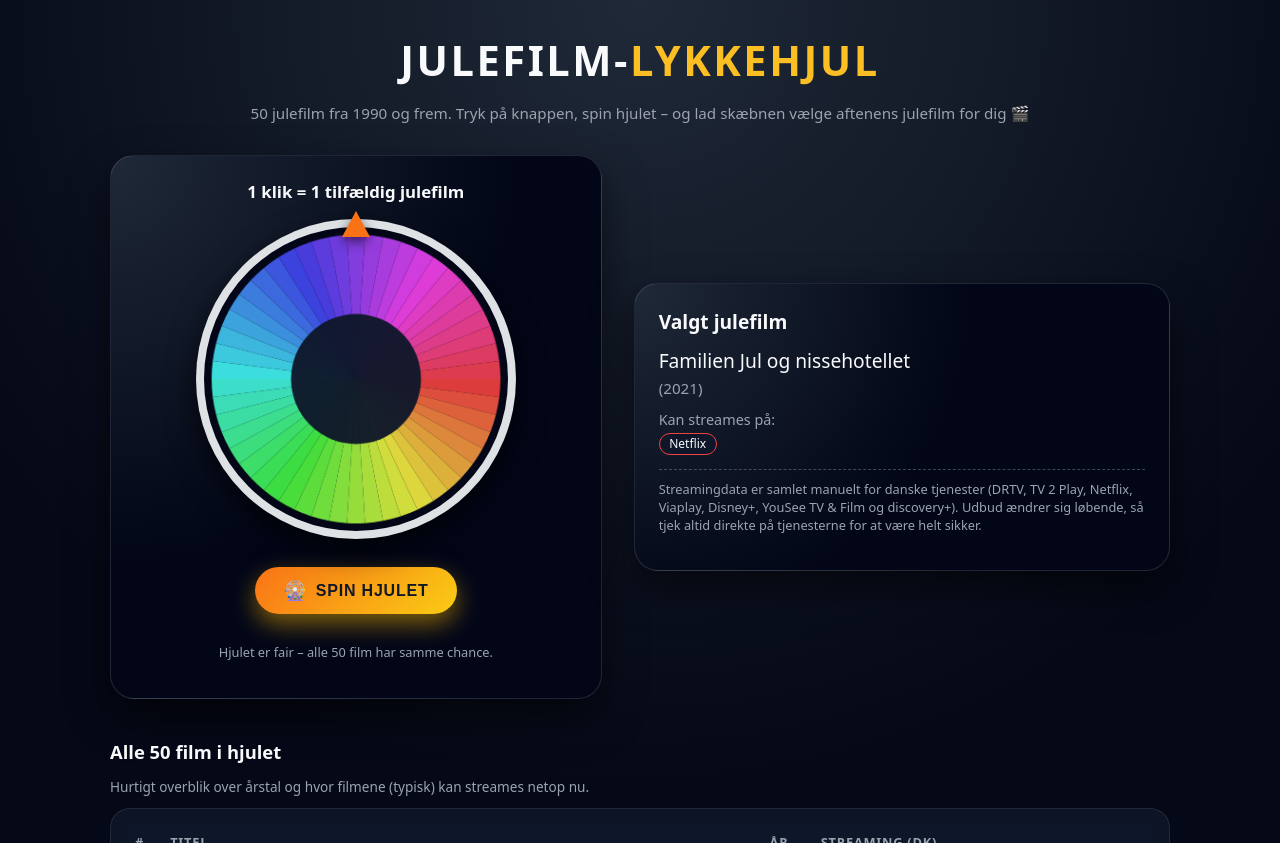
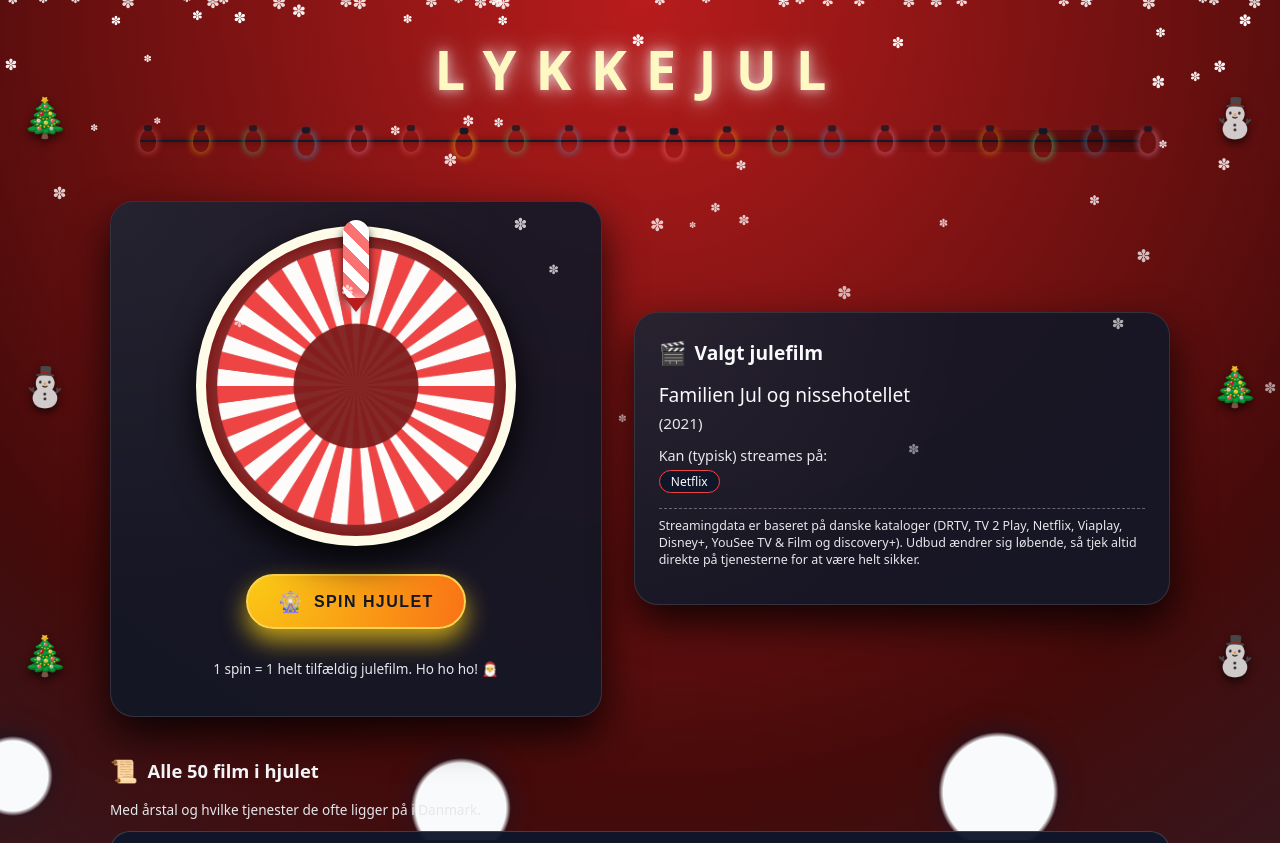
Before and after one commit to mortenvikaer-max/LykkeJULET, a plain HTML site: page index.html in a window 1280 px wide. Shown: the top 843 px of the page. Drawn offline with Linux system fonts and the light colour scheme.

Commit message:
Update index.html

```diff
--- a/index.html
+++ b/index.html
@@ -2,17 +2,17 @@
 <html lang="da">
 <head>
   <meta charset="UTF-8" />
-  <title>Julefilm-lykkehjul</title>
+  <title>LYKKEJUL</title>
   <meta name="viewport" content="width=device-width, initial-scale=1" />
   <style>
     :root {
-      --bg: #050816;
-      --card: #111827;
-      --accent: #f97316;
-      --accent-soft: #fbbf24;
+      --bg-red: #7f1d1d;
+      --bg-red-dark: #450a0a;
+      --card: rgba(17, 24, 39, 0.9);
+      --accent: #fbbf24;
+      --accent-strong: #f97316;
       --text: #f9fafb;
-      --muted: #9ca3af;
-      --border: #1f2933;
+      --muted: #e5e7eb;
     }
 
     * {
@@ -21,36 +21,123 @@
 
     body {
       margin: 0;
+      min-height: 100vh;
       font-family: system-ui, -apple-system, BlinkMacSystemFont, "Segoe UI",
         sans-serif;
-      background: radial-gradient(circle at top, #1f2937 0, #050816 55%);
       color: var(--text);
-      min-height: 100vh;
+      background: radial-gradient(circle at top, #b91c1c 0, #450a0a 55%, #1f2937 100%);
+      overflow-x: hidden;
+    }
+
+    /* Faldende sne */
+    .snowflake {
+      position: fixed;
+      top: -10px;
+      color: #fff;
+      font-size: 0.6rem;
+      opacity: 0.85;
+      pointer-events: none;
+      z-index: 20;
+      animation-name: snow-fall;
+      animation-timing-function: linear;
+      animation-iteration-count: infinite;
+    }
+
+    @keyframes snow-fall {
+      0% {
+        transform: translateY(-10vh) translateX(0);
+        opacity: 0;
+      }
+      10% {
+        opacity: 1;
+      }
+      100% {
+        transform: translateY(110vh) translateX(20px);
+        opacity: 0;
+      }
     }
 
     .container {
       max-width: 1100px;
       margin: 0 auto;
       padding: 2rem 1.25rem 3rem;
+      position: relative;
+      z-index: 1;
     }
 
     h1 {
-      font-size: clamp(2rem, 4vw, 2.6rem);
-      margin: 0 0 0.25rem;
-      letter-spacing: 0.06em;
+      font-size: clamp(2.4rem, 6vw, 3.4rem);
+      margin: 0 0 1.2rem;
+      letter-spacing: 0.35em;
       text-transform: uppercase;
       text-align: center;
+      color: #fef9c3;
+      text-shadow: 0 0 10px rgba(248, 250, 252, 0.5),
+        0 0 22px rgba(248, 250, 252, 0.8);
     }
 
-    h1 span {
-      color: var(--accent-soft);
+    /* Top-lyskæde */
+    .garland {
+      position: relative;
+      height: 60px;
+      margin-bottom: 1rem;
+      display: flex;
+      justify-content: center;
+      align-items: flex-start;
     }
 
-    .subtitle {
-      text-align: center;
-      color: var(--muted);
-      margin-bottom: 2rem;
-      font-size: 0.95rem;
+    .garland-line {
+      position: relative;
+      width: 100%;
+      max-width: 1000px;
+      height: 2px;
+      background: #111827;
+      border-radius: 999px;
+      box-shadow: 0 0 6px rgba(0, 0, 0, 0.6);
+      transform: translateY(15px);
+    }
+
+    .garland-line::before {
+      content: "";
+      position: absolute;
+      inset: -10px 0;
+      background: radial-gradient(circle at 10% 0, transparent 0 70%, rgba(0, 0, 0, 0.6) 100%);
+      opacity: 0.5;
+      pointer-events: none;
+    }
+
+    .light {
+      position: absolute;
+      top: -10px;
+      width: 16px;
+      height: 22px;
+      border-radius: 50% 50% 45% 45%;
+      box-shadow: 0 0 8px currentColor;
+      transform-origin: top center;
+      animation: light-pulse 1.6s ease-in-out infinite alternate;
+    }
+
+    .light::before {
+      content: "";
+      position: absolute;
+      top: -5px;
+      left: 50%;
+      transform: translateX(-50%);
+      width: 8px;
+      height: 6px;
+      border-radius: 2px;
+      background: #111827;
+    }
+
+    @keyframes light-pulse {
+      from {
+        transform: translateY(0) scale(1);
+        opacity: 0.7;
+      }
+      to {
+        transform: translateY(4px) scale(1.12);
+        opacity: 1;
+      }
     }
 
     .grid {
@@ -66,20 +153,29 @@
       }
     }
 
-    .wheel-card,
-    .info-card {
-      background: radial-gradient(circle at top left, #1f2937 0, #020617 55%);
+    .card {
+      background: var(--card);
       border-radius: 1.5rem;
       padding: 1.5rem;
-      box-shadow: 0 18px 40px rgba(0, 0, 0, 0.55);
-      border: 1px solid rgba(148, 163, 184, 0.2);
+      box-shadow: 0 18px 40px rgba(0, 0, 0, 0.8);
+      border: 1px solid rgba(248, 250, 252, 0.12);
+      position: relative;
+      overflow: hidden;
     }
 
-    .wheel-title {
-      text-align: center;
-      font-weight: 600;
-      margin-bottom: 1rem;
-      font-size: 1.05rem;
+    .card::before {
+      content: "";
+      position: absolute;
+      inset: 0;
+      pointer-events: none;
+      border-radius: inherit;
+      background: radial-gradient(circle at top left, rgba(248, 250, 252, 0.08), transparent 55%);
+      opacity: 0.7;
+    }
+
+    .card-inner {
+      position: relative;
+      z-index: 1;
     }
 
     .wheel-wrapper {
@@ -102,41 +198,63 @@
       width: 100%;
       height: 100%;
       border-radius: 50%;
-      border: 8px solid rgba(248, 250, 252, 0.9);
-      box-shadow: 0 12px 30px rgba(0, 0, 0, 0.7);
+      border: 10px solid #fefce8;
+      box-shadow: 0 14px 35px rgba(0, 0, 0, 0.9);
       transition: transform 4s cubic-bezier(0.22, 0.61, 0.36, 1);
-      background: radial-gradient(circle at center, #111827 0, #020617 60%);
+      background: radial-gradient(circle at center, #fee2e2 0, #7f1d1d 70%);
     }
 
+    /* Sukkerstok-pil */
     .pointer {
       position: absolute;
-      top: -8px;
+      top: -6px;
+      left: 50%;
+      transform: translateX(-50%);
+      width: 26px;
+      height: 80px;
+      background: repeating-linear-gradient(
+        45deg,
+        #ffffff 0 10px,
+        #f97373 10px 20px
+      );
+      border-radius: 14px;
+      box-shadow: 0 6px 10px rgba(0, 0, 0, 0.8);
+      display: flex;
+      justify-content: center;
+      align-items: flex-end;
+      overflow: visible;
+    }
+
+    .pointer::after {
+      content: "";
+      position: absolute;
+      bottom: -12px;
       left: 50%;
       transform: translateX(-50%);
       width: 0;
       height: 0;
-      border-left: 14px solid transparent;
-      border-right: 14px solid transparent;
-      border-bottom: 26px solid var(--accent);
-      filter: drop-shadow(0 4px 6px rgba(0, 0, 0, 0.6));
+      border-left: 11px solid transparent;
+      border-right: 11px solid transparent;
+      border-top: 14px solid #b91c1c;
+      filter: drop-shadow(0 0 4px rgba(248, 250, 252, 0.9));
     }
 
     .spin-button {
       margin-top: 0.75rem;
-      padding: 0.75rem 1.75rem;
+      padding: 0.85rem 1.9rem;
       border-radius: 999px;
-      border: none;
+      border: 2px solid #fcd34d;
       font-size: 1rem;
-      font-weight: 600;
-      letter-spacing: 0.05em;
+      font-weight: 700;
+      letter-spacing: 0.09em;
       text-transform: uppercase;
-      background: linear-gradient(135deg, #f97316, #facc15);
+      background: radial-gradient(circle at top left, #facc15, #f97316);
       color: #111827;
       cursor: pointer;
-      box-shadow: 0 10px 25px rgba(248, 181, 0, 0.5);
+      box-shadow: 0 12px 25px rgba(250, 204, 21, 0.75);
       display: inline-flex;
       align-items: center;
-      gap: 0.5rem;
+      gap: 0.6rem;
     }
 
     .spin-button:disabled {
@@ -146,19 +264,27 @@
     }
 
     .spin-button span.icon {
-      font-size: 1.2rem;
+      font-size: 1.25rem;
     }
 
-    .hint {
-      font-size: 0.8rem;
+    .side-hint {
+      font-size: 0.85rem;
       color: var(--muted);
       text-align: center;
     }
 
-    .info-card h2 {
+    /* Valgt film-kort */
+    .info-card-title {
+      font-size: 1.2rem;
       margin-top: 0;
-      font-size: 1.2rem;
-      margin-bottom: 0.75rem;
+      margin-bottom: 0.8rem;
+      display: flex;
+      align-items: center;
+      gap: 0.5rem;
+    }
+
+    .info-card-title span.emoji {
+      font-size: 1.4rem;
     }
 
     .current-title {
@@ -167,14 +293,14 @@
     }
 
     .current-year {
-      margin: 0.25rem 0 0.75rem;
+      margin: 0.3rem 0 0.8rem;
       color: var(--muted);
       font-size: 0.95rem;
     }
 
     .streaming-label {
       font-size: 0.9rem;
-      margin-bottom: 0.25rem;
+      margin-bottom: 0.3rem;
       color: var(--muted);
     }
 
@@ -188,11 +314,11 @@
     .badge {
       display: inline-flex;
       align-items: center;
-      padding: 0.12rem 0.6rem;
+      padding: 0.15rem 0.7rem;
       border-radius: 999px;
       font-size: 0.75rem;
-      border: 1px solid rgba(148, 163, 184, 0.5);
-      background: rgba(15, 23, 42, 0.9);
+      border: 1px solid rgba(248, 250, 252, 0.6);
+      background: rgba(15, 23, 42, 0.95);
       color: var(--text);
       white-space: nowrap;
     }
@@ -211,7 +337,7 @@
 
     .badge[data-service="DRTV"],
     .badge[data-service="TV 2 Play"] {
-      border-color: #eab308;
+      border-color: #facc15;
     }
 
     .badge[data-service="YouSee TV & Film"] {
@@ -229,17 +355,25 @@
     }
 
     .disclaimer {
-      font-size: 0.8rem;
+      font-size: 0.78rem;
       color: var(--muted);
-      margin-top: 0.8rem;
-      border-top: 1px dashed rgba(148, 163, 184, 0.4);
-      padding-top: 0.6rem;
+      margin-top: 0.9rem;
+      border-top: 1px dashed rgba(248, 250, 252, 0.35);
+      padding-top: 0.5rem;
     }
 
+    /* Liste-sektion */
     h2.list-heading {
-      margin-top: 2.5rem;
+      margin-top: 2.4rem;
       margin-bottom: 0.5rem;
       font-size: 1.15rem;
+      display: flex;
+      align-items: center;
+      gap: 0.6rem;
+    }
+
+    h2.list-heading span {
+      font-size: 1.4rem;
     }
 
     .list-subtitle {
@@ -249,10 +383,10 @@
     }
 
     .table-wrapper {
-      background: rgba(15, 23, 42, 0.85);
+      background: rgba(15, 23, 42, 0.96);
       border-radius: 1.25rem;
       padding: 1rem;
-      border: 1px solid rgba(148, 163, 184, 0.15);
+      border: 1px solid rgba(248, 250, 252, 0.18);
       overflow: auto;
       max-height: 420px;
     }
@@ -267,7 +401,7 @@
     thead {
       position: sticky;
       top: 0;
-      background: rgba(15, 23, 42, 0.98);
+      background: rgba(15, 23, 42, 1);
       z-index: 1;
     }
 
@@ -279,23 +413,23 @@
 
     th {
       font-weight: 600;
-      font-size: 0.8rem;
+      font-size: 0.78rem;
       text-transform: uppercase;
       letter-spacing: 0.06em;
       color: var(--muted);
-      border-bottom: 1px solid rgba(148, 163, 184, 0.4);
+      border-bottom: 1px solid rgba(248, 250, 252, 0.35);
     }
 
     tbody tr:nth-child(even) {
-      background: rgba(15, 23, 42, 0.85);
+      background: rgba(15, 23, 42, 0.9);
     }
 
     tbody tr:nth-child(odd) {
-      background: rgba(15, 23, 42, 0.4);
+      background: rgba(15, 23, 42, 0.7);
     }
 
     tbody tr:hover {
-      background: rgba(248, 250, 252, 0.04);
+      background: rgba(248, 250, 252, 0.06);
     }
 
     td.index-cell {
@@ -313,20 +447,87 @@
       margin-right: 0.2rem;
       margin-bottom: 0.15rem;
     }
+
+    /* Snelandskab + pynt i bund og sider */
+    .snow-hills {
+      position: fixed;
+      bottom: -40px;
+      left: 50%;
+      transform: translateX(-50%);
+      width: 140%;
+      height: 160px;
+      background:
+        radial-gradient(circle at 15% 60%, #f9fafb 0 35px, transparent 40px),
+        radial-gradient(circle at 40% 80%, #f9fafb 0 45px, transparent 50px),
+        radial-gradient(circle at 70% 70%, #f9fafb 0 55px, transparent 60px),
+        radial-gradient(circle at 95% 80%, #f9fafb 0 45px, transparent 50px);
+      filter: drop-shadow(0 -4px 12px rgba(15, 23, 42, 0.7));
+      z-index: 0;
+      pointer-events: none;
+    }
+
+    .decor-side {
+      position: fixed;
+      top: 90px;
+      bottom: 120px;
+      width: 80px;
+      display: flex;
+      flex-direction: column;
+      justify-content: space-between;
+      align-items: center;
+      font-size: 2.4rem;
+      pointer-events: none;
+      z-index: 0;
+      opacity: 0.9;
+      text-shadow: 0 4px 8px rgba(0, 0, 0, 0.7);
+    }
+
+    .decor-side.left {
+      left: 5px;
+    }
+
+    .decor-side.right {
+      right: 5px;
+    }
+
+    .decor-side span {
+      display: block;
+    }
+
+    @media (max-width: 900px) {
+      .decor-side {
+        display: none;
+      }
+    }
   </style>
 </head>
 <body>
+  <!-- Sidelandskab / pynt -->
+  <div class="decor-side left">
+    <span>🎄</span>
+    <span>⛄</span>
+    <span>🎄</span>
+  </div>
+  <div class="decor-side right">
+    <span>⛄</span>
+    <span>🎄</span>
+    <span>⛄</span>
+  </div>
+
+  <div class="snow-hills"></div>
+
   <div class="container">
-    <h1>Julefilm-<span>lykkehjul</span></h1>
-    <p class="subtitle">
-      50 julefilm fra 1990 og frem. Tryk på knappen, spin hjulet – og lad skæbnen
-      vælge aftenens julefilm for dig 🎬
-    </p>
+    <h1>LYKKEJUL</h1>
+
+    <!-- Lyskæde -->
+    <div class="garland">
+      <div class="garland-line" id="garlandLine"></div>
+    </div>
 
     <div class="grid">
-      <!-- Venstre: hjul -->
-      <section class="wheel-card">
-        <div class="wheel-title">1 klik = 1 tilfældig julefilm</div>
+      <!-- Lykkehjul -->
+      <section class="card">
+        <div class="card-inner">
           <div class="wheel-wrapper">
             <div class="wheel-container">
               <canvas id="wheelCanvas" width="320" height="320"></canvas>
@@ -336,33 +537,41 @@
               <span class="icon">🎡</span>
               <span>Spin hjulet</span>
             </button>
-          <p class="hint">Hjulet er fair – alle 50 film har samme chance.</p>
+            <p class="side-hint">1 spin = 1 helt tilfældig julefilm. Ho ho ho! 🎅</p>
+          </div>
         </div>
       </section>
 
-      <!-- Højre: info om valgt film -->
-      <section class="info-card">
-        <h2>Valgt julefilm</h2>
+      <!-- Valgt film -->
+      <section class="card">
+        <div class="card-inner">
+          <h2 class="info-card-title">
+            <span class="emoji">🎬</span>
+            <span>Valgt julefilm</span>
+          </h2>
           <p id="currentTitle" class="current-title">Tryk på “Spin hjulet”</p>
           <p id="currentYear" class="current-year"></p>
 
           <div>
-          <div class="streaming-label">Kan streames på:</div>
+            <div class="streaming-label">Kan (typisk) streames på:</div>
             <div id="currentStreaming" class="badge-row"></div>
             <p id="streamingFallback" class="result-note"></p>
           </div>
 
           <p class="disclaimer">
-          Streamingdata er samlet manuelt for danske tjenester (DRTV, TV 2 Play,
-          Netflix, Viaplay, Disney+, YouSee TV &amp; Film og discovery+). Udbud
-          ændrer sig løbende, så tjek altid direkte på tjenesterne for at være helt sikker.
+            Streamingdata er baseret på danske kataloger (DRTV, TV 2 Play,
+            Netflix, Viaplay, Disney+, YouSee TV &amp; Film og discovery+).
+            Udbud ændrer sig løbende, så tjek altid direkte på tjenesterne for at være helt sikker.
           </p>
+        </div>
       </section>
     </div>
 
-    <h2 class="list-heading">Alle 50 film i hjulet</h2>
+    <h2 class="list-heading">
+      <span>📜</span> Alle 50 film i hjulet
+    </h2>
     <p class="list-subtitle">
-      Hurtigt overblik over årstal og hvor filmene (typisk) kan streames netop nu.
+      Med årstal og hvilke tjenester de ofte ligger på i Danmark.
     </p>
 
     <div class="table-wrapper">
@@ -376,14 +585,14 @@
           </tr>
         </thead>
         <tbody>
-          <!-- Fyldes via JavaScript -->
+          <!-- Fyldes af JavaScript -->
         </tbody>
       </table>
     </div>
   </div>
 
   <script>
-    // Liste over film (år + hvor de pt. kan streames i DK efter bedste viden, november 2025)
+    // 50 julefilm fra 1990 og frem + streaming (som i den forrige løsning)
     const movies = [
       { title: "Home Alone", year: 1990, streaming: ["DRTV", "Disney+"] },
       { title: "Home Alone 2: Lost in New York", year: 1992, streaming: ["DRTV", "Disney+"] },
@@ -416,7 +625,7 @@
       { title: "Single All the Way", year: 2021, streaming: ["Netflix"] },
       { title: "A Castle for Christmas", year: 2021, streaming: ["Netflix"] },
       { title: "Christmas with You", year: 2022, streaming: ["Netflix"] },
-      { title: "Spirited", year: 2022, streaming: [] }, // Apple TV+ (ikke blandt de ønskede tjenester)
+      { title: "Spirited", year: 2022, streaming: [] },
       { title: "Violent Night", year: 2022, streaming: [] },
       { title: "8-Bit Christmas", year: 2021, streaming: [] },
       { title: "Office Christmas Party", year: 2016, streaming: [] },
@@ -444,6 +653,7 @@
     const currentStreamingEl = document.getElementById("currentStreaming");
     const streamingFallbackEl = document.getElementById("streamingFallback");
     const movieTableBody = document.querySelector("#movieTable tbody");
+    const garlandLine = document.getElementById("garlandLine");
 
     let isSpinning = false;
 
@@ -451,7 +661,7 @@
       const ctx = wheelCanvas.getContext("2d");
       const size = wheelCanvas.width;
       const center = size / 2;
-      const radius = center - 8;
+      const radius = center - 12;
       const sliceAngle = (2 * Math.PI) / movies.length;
 
       ctx.clearRect(0, 0, size, size);
@@ -463,15 +673,15 @@
         ctx.moveTo(center, center);
         ctx.arc(center, center, radius, startAngle, endAngle);
         ctx.closePath();
-        const hue = (i * 360) / movies.length;
-        ctx.fillStyle = `hsl(${hue}, 70%, 55%)`;
+        // Rød / hvid-striber
+        ctx.fillStyle = i % 2 === 0 ? "#ef4444" : "#fefcfb";
         ctx.fill();
       }
 
-      // Indre cirkel for at bløde farverne lidt
+      // Indre cirkel for at bløde farverne
       ctx.beginPath();
       ctx.arc(center, center, radius * 0.45, 0, 2 * Math.PI);
-      ctx.fillStyle = "rgba(15,23,42,0.96)";
+      ctx.fillStyle = "rgba(127,29,29,0.95)";
       ctx.fill();
     }
 
@@ -516,7 +726,6 @@
       currentTitleEl.textContent = movie.title;
       currentYearEl.textContent = movie.year ? `(${movie.year})` : "";
 
-      // Streaming-badges for valgt film
       currentStreamingEl.innerHTML = "";
       streamingFallbackEl.textContent = "";
 
@@ -548,11 +757,12 @@
       // Center-vinkel for den valgte slice
       const centerAngle = index * segmentAngle + segmentAngle / 2;
 
-      // Ekstra omgange for at det ser dramatisk ud
+      // Ekstra omgange
       const extraSpins = 5 + Math.floor(Math.random() * 3); // 5–7 omgange
       const finalRotation = extraSpins * 360 + (360 - centerAngle);
 
-      wheelCanvas.style.transition = "transform 4s cubic-bezier(0.22, 0.61, 0.36, 1)";
+      wheelCanvas.style.transition =
+        "transform 4s cubic-bezier(0.22, 0.61, 0.36, 1)";
       wheelCanvas.style.transform = `rotate(${finalRotation}deg)`;
 
       setTimeout(() => {
@@ -563,10 +773,50 @@
       }, 4000);
     }
 
+    // Lyskæde-lys
+    function createLights() {
+      const count = 20;
+      for (let i = 0; i < count; i++) {
+        const light = document.createElement("span");
+        light.className = "light";
+        const left = (i / (count - 1)) * 100;
+        light.style.left = left + "%";
+
+        const colors = ["#f97373", "#fbbf24", "#4ade80", "#38bdf8", "#f9a8d4"];
+        const color = colors[i % colors.length];
+        light.style.color = color;
+
+        const delay = (Math.random() * 1.4).toFixed(2);
+        light.style.animationDelay = delay + "s";
+        light.style.animationDuration = (1.6 + Math.random() * 0.8).toFixed(2) + "s";
+        garlandLine.appendChild(light);
+      }
+    }
+
+    // Faldende sne
+    function createSnowflakes() {
+      const count = 90;
+      for (let i = 0; i < count; i++) {
+        const snow = document.createElement("div");
+        snow.className = "snowflake";
+        snow.textContent = "✽";
+        snow.style.left = Math.random() * 100 + "vw";
+        const duration = 8 + Math.random() * 7; // 8–15s
+        const delay = Math.random() * 10;
+        snow.style.animationDuration = duration + "s";
+        snow.style.animationDelay = delay + "s";
+        snow.style.fontSize = 8 + Math.random() * 10 + "px";
+        document.body.appendChild(snow);
+      }
+    }
+
     document.addEventListener("DOMContentLoaded", () => {
       drawWheel();
       renderTable();
-      // Vælg en tilfældig startfilm til visning (uden spin-animation)
+      createLights();
+      createSnowflakes();
+
+      // Tilfældig startfilm (uden spin)
       const initialIndex = Math.floor(Math.random() * movies.length);
       showResult(movies[initialIndex]);
     });
```
Lines whose indentation alone changed are shown as unchanged.
